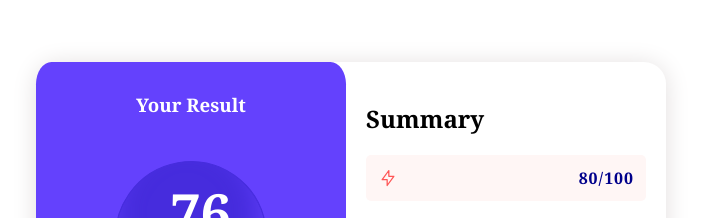
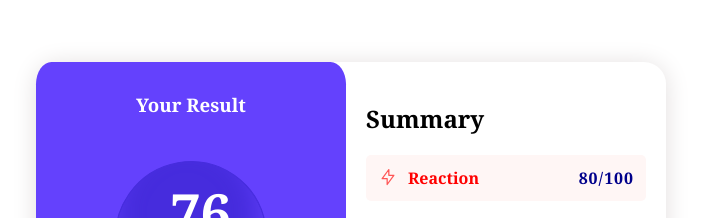
Before and after one commit to neerajpanchal004/Project-1, a plain HTML site: page index.html in a window 1280 px wide. Shown: the part 115-333 px from the top of the page, without its empty margins (289-990 px from the left). Drawn offline with Linux system fonts and the light colour scheme.

Commit message:
minor fix

```diff
--- a/index.html
+++ b/index.html
@@ -50,7 +50,7 @@
               d="M10.833 8.333V2.5l-6.666 9.167h5V17.5l6.666-9.167h-5Z" />
           </svg>
 
-          <!-- <h4>Reaction</h4> -->
+          <h4>Reaction</h4>
         </div>
         <div>
           <h4 id="marks">80/100</h4>
```
